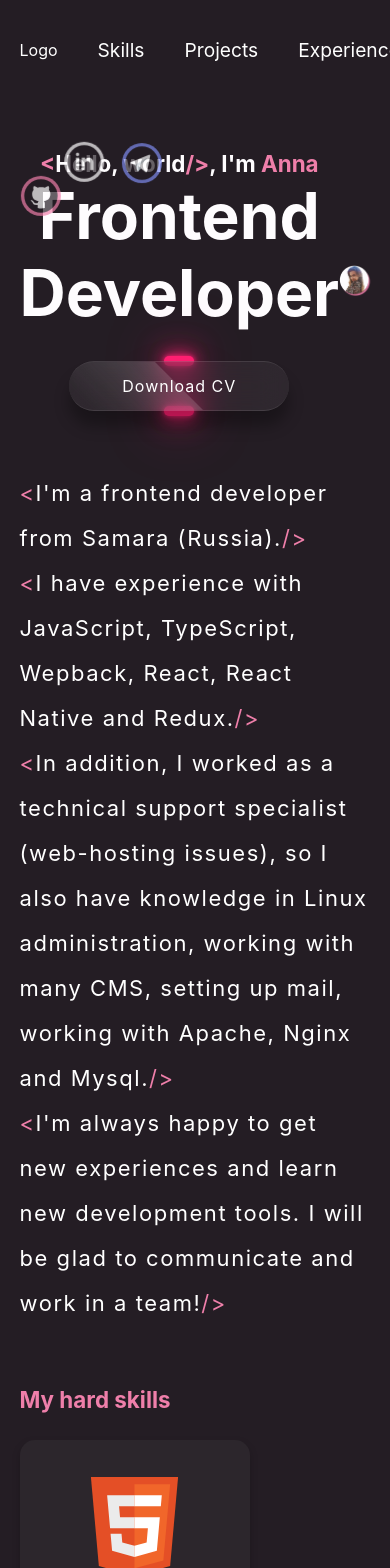
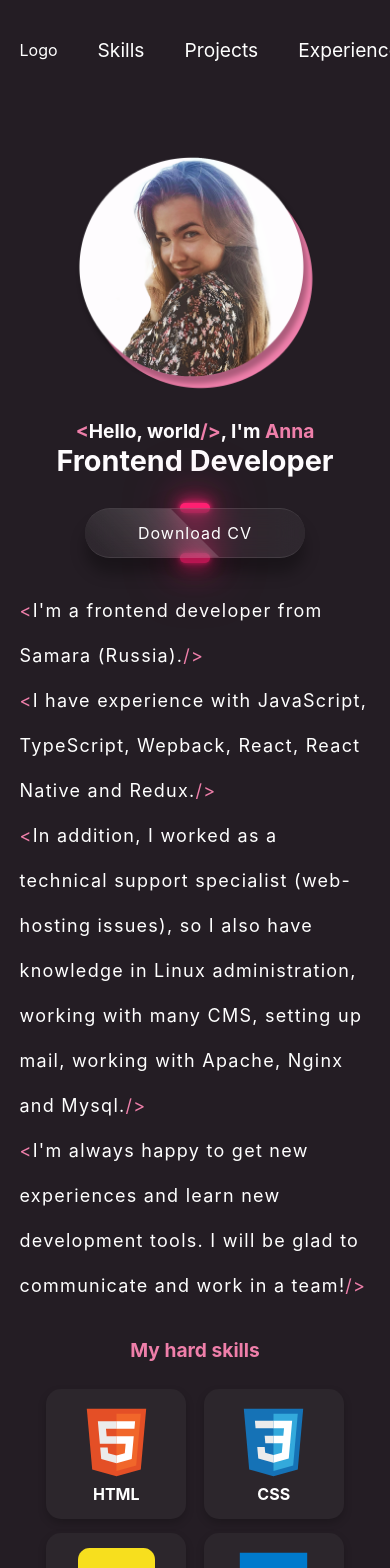
Before and after one commit to VoroshilovaAV/CV, a React (Create React App) app: page / in a window 390 px wide. Shown: the top 1568 px of the page. Built offline with nearby package versions, Linux system fonts and the light colour scheme.

Commit message:
feat: add adaptive to 320px width

```diff
--- a/src/components/AboutMe/index.scss
+++ b/src/components/AboutMe/index.scss
@@ -147,3 +147,70 @@ span {
 .aboutme-wrapper__photo {
 	max-width: 490px;
 }
+
+@media screen and (max-width: 970px) {
+	h1 {
+		font-size: 3rem;
+	}
+
+	.aboutme-wrapper {
+		display: flex;
+		flex-direction: column-reverse;
+		row-gap: 25px;
+	}
+}
+
+@media screen and (max-width: 830px) {
+	.aboutme-wrapper__photo {
+		width: 50%;
+	}
+}
+
+@media screen and (max-width: 550px) {
+	h1 {
+		font-size: 2.5rem;
+	}
+
+	.aboutme-info {
+		padding: 30px 0;
+
+		p {
+			font-size: 18px;
+		}
+	}
+}
+
+@media screen and (max-width: 430px) {
+	h1 {
+		font-size: 1.8rem;
+	}
+
+	h3 {
+		font-size: 1.2rem;
+	}
+
+	.aboutme-wrapper__photo {
+		width: 70%;
+	}
+
+	.aboutme-info {
+		padding: 30px 0;
+
+		p {
+			font-size: 18px;
+		}
+	}
+}
+
+@media screen and (max-width: 380px) {
+	.aboutme-info {
+		padding: 20px 0;
+
+		p {
+			font-size: 18px;
+			font-weight: 400;
+			line-height: 35px;
+			letter-spacing: 0.04em;
+		}
+	}
+}
--- a/src/components/AnimatedBalls/index.scss
+++ b/src/components/AnimatedBalls/index.scss
@@ -38,3 +38,9 @@ svg {
 	left: 90px;
 	background-color: $text-tertiary-color;
 }
+
+@media screen and (max-width: 970px) {
+	.aboutme-wrapper__ball {
+		display: none;
+	}
+}
--- a/src/components/Education/index.scss
+++ b/src/components/Education/index.scss
@@ -53,3 +53,20 @@
         transition: width 0.2s ease;
       }
 }
+
+@media screen and (max-width: 560px) {
+    #education {
+        .education-wrapper {
+            flex-direction: column;
+            text-align: center;
+        }
+
+        .education-wrapper__info {
+            width: 100%;
+        }
+
+        .education-wrapper__bar {
+            width: 100%;
+          }
+    }
+}
--- a/src/components/Experience/index.scss
+++ b/src/components/Experience/index.scss
@@ -47,3 +47,27 @@
         transition: width 0.2s ease;
       }
 }
+
+@media screen and (max-width: 730px) {
+    #experience{
+        padding-top: 30px;
+    }
+    .experience-wrapper {
+        flex-direction: column;
+    }
+
+    #experience .experience-wrapper__info {
+        width: 100%;
+    }
+}
+
+@media screen and (max-width: 420px) {
+    #experience .experience-wrapper__info {
+       margin-top: 15px;
+    }
+
+    #experience .experience-wrapper__info_bold {
+        font-size: 1.2rem;
+        padding-bottom: 15px;
+    }
+}
--- a/src/components/Footer/index.scss
+++ b/src/components/Footer/index.scss
@@ -36,3 +36,12 @@
       }
     }
 }
+
+@media screen and (max-width: 430px) {
+  .footer-wrapper {
+    flex-direction: column-reverse;
+    justify-content: center;
+    gap: 20px;
+    padding-bottom: 10px;
+  }
+}
--- a/src/components/Languages/index.scss
+++ b/src/components/Languages/index.scss
@@ -10,6 +10,7 @@
     .languages-wrapper {
         display: flex;
         flex-wrap: wrap;
+        align-items: center;
         justify-content: center;
         gap: 30%;
     }
@@ -22,8 +23,6 @@
     }
 
     .languages-wrapper__img:hover {
-        width: 120px;
-        border-radius: 15px;
         opacity: .9;
     }
 
@@ -39,3 +38,9 @@
     }
 
 }
+
+@media screen and (max-width: 405px) {
+	#languages > .languages-wrapper > .languages-wrapper__ru, .languages-wrapper__en {
+        margin: 20px;
+    }
+}
--- a/src/components/Main/index.scss
+++ b/src/components/Main/index.scss
@@ -24,3 +24,10 @@
 .main-wrapper__button:hover {
     background-color: rgb(78, 68, 73);
 }
+
+@media screen and (max-width: 430px) {
+  .main-wrapper__button {
+    right: 20px;
+    font-size: 30px;
+  }
+}
--- a/src/components/Projects/index.scss
+++ b/src/components/Projects/index.scss
@@ -8,3 +8,9 @@
         padding-bottom: 40px;
     }
 }
+
+@media screen and (max-width: 1050px) {
+    h3 {
+        text-align: center;
+    }
+}
--- a/src/components/RandomNumbers/index.scss
+++ b/src/components/RandomNumbers/index.scss
@@ -34,3 +34,42 @@
         }
     }
 }
+
+@media screen and (max-width: 1200px) {
+	.random {
+        .random__numbers {
+            justify-content: center;
+            gap: 5%;
+        }
+
+        .random__block {
+            width: 200px;
+        }
+    }
+}
+
+@media screen and (max-width: 530px) {
+	.random {
+        h3 {
+            margin-bottom: 20px;
+            font-size: 20px;
+        }
+
+        .random__numbers {
+            gap: 2%;
+        }
+
+        .random__block {
+            max-width: 180px;
+
+            span {
+                font-size: 50px;
+                font-weight: 500;
+            }
+
+            p {
+                font-size: 18px;
+            }
+        }
+    }
+}
--- a/src/components/SkillCard/index.scss
+++ b/src/components/SkillCard/index.scss
@@ -24,8 +24,66 @@
     box-shadow: 1px 2px 8px 3px #fd6ed747;
 }
 
+.skill-card__info > h4 {
+    word-wrap: break-word;
+}
+
 @media screen and (min-width: 1380px) {
     .skill-card {
         min-width: 400px;
     }
 }
+
+
+@media screen and (max-width: 1050px) {
+    .skill-card {
+        min-width: 200px;
+        min-height: 200px;
+
+        img {
+            max-width: 100px;
+            max-height: 100px;
+            padding-bottom: 2%;
+        }
+    }
+}
+
+@media screen and (max-width: 480px) {
+    .skill-card {
+        min-width: 140px;
+        min-height: 130px;
+
+        .skill-card__info {
+            max-width: 100px;
+            text-align: center;
+        }
+
+        img {
+            max-width: 80px;
+            max-height: 80px;
+            padding-bottom: 2%;
+        }
+    }
+}
+
+@media screen and (max-width: 340px) {
+    .skill-card {
+        min-width: 110px;
+        min-height: 140px;
+
+        .skill-card__info {
+            max-width: 120px;
+            text-align: center;
+
+            h4{
+                font-size: 14px;
+            }
+        }
+
+        img {
+            max-width: 80px;
+            max-height: 80px;
+            padding-bottom: 2%;
+        }
+    }
+}
--- a/src/components/Skills/index.scss
+++ b/src/components/Skills/index.scss
@@ -11,3 +11,22 @@
     justify-content: space-between;
     align-items: center;
 }
+
+@media screen and (max-width: 1050px) {
+	#skills > h3 {
+        text-align: center;
+    }
+
+    .skills-cards {
+        display: flex;
+        flex-wrap: wrap;
+        justify-content: center;
+        gap: 2.5%;
+    }
+}
+
+@media screen and (max-width: 980px) {
+    .skills-cards {
+        gap: 5%;
+    }
+}
--- a/src/constants/index.ts
+++ b/src/constants/index.ts
@@ -144,7 +144,7 @@ export const Courses = [
   },
   {
     id: 1,
-    year: 'Sep 2022 - Mar 2022',
+    year: 'Sep 2021 - Mar 2022',
     company: 'Rolling Scopes School',
     name: 'JavaScript/Front-end 2021Q3',
     result: 'Certificate',
```
